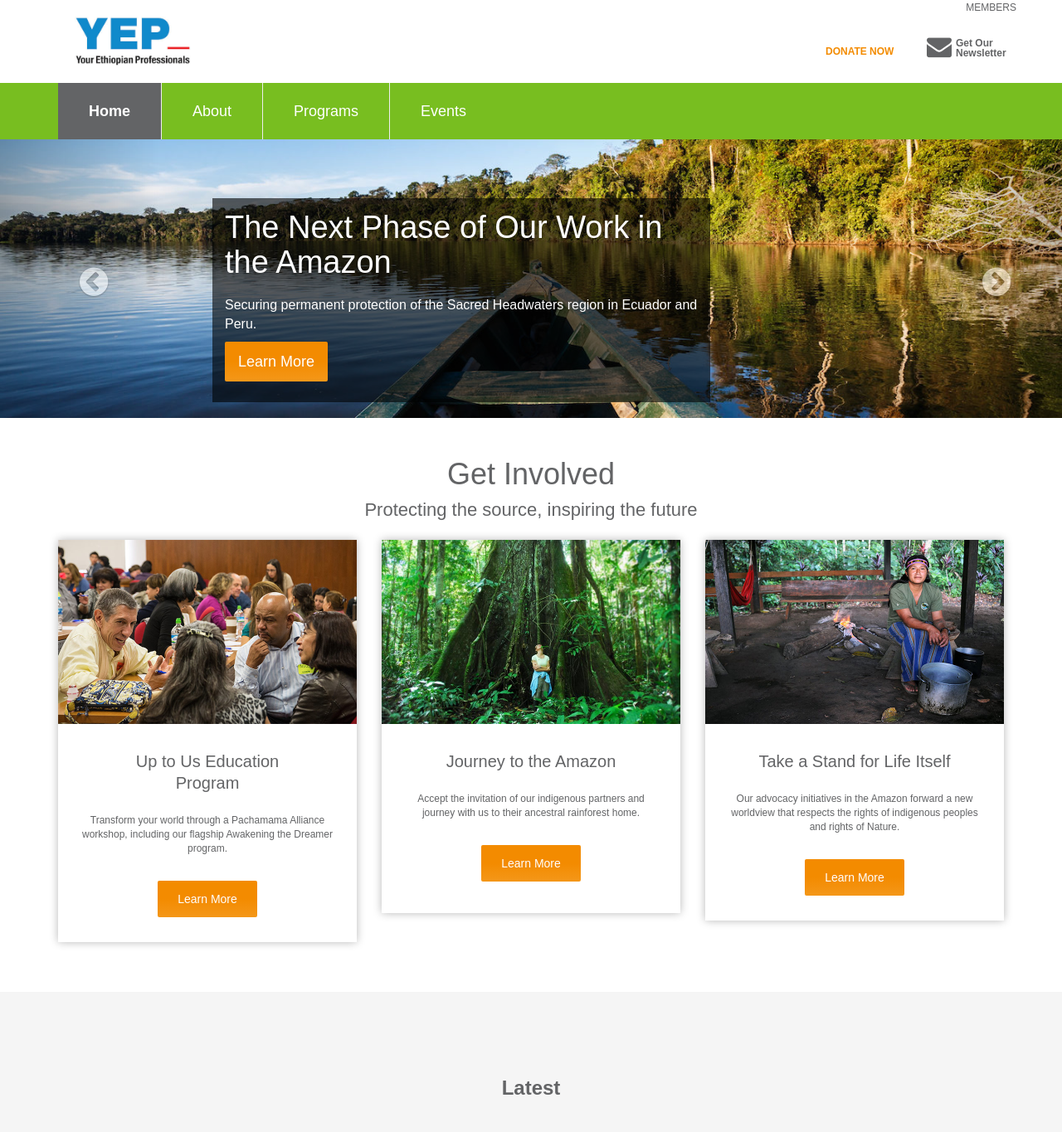
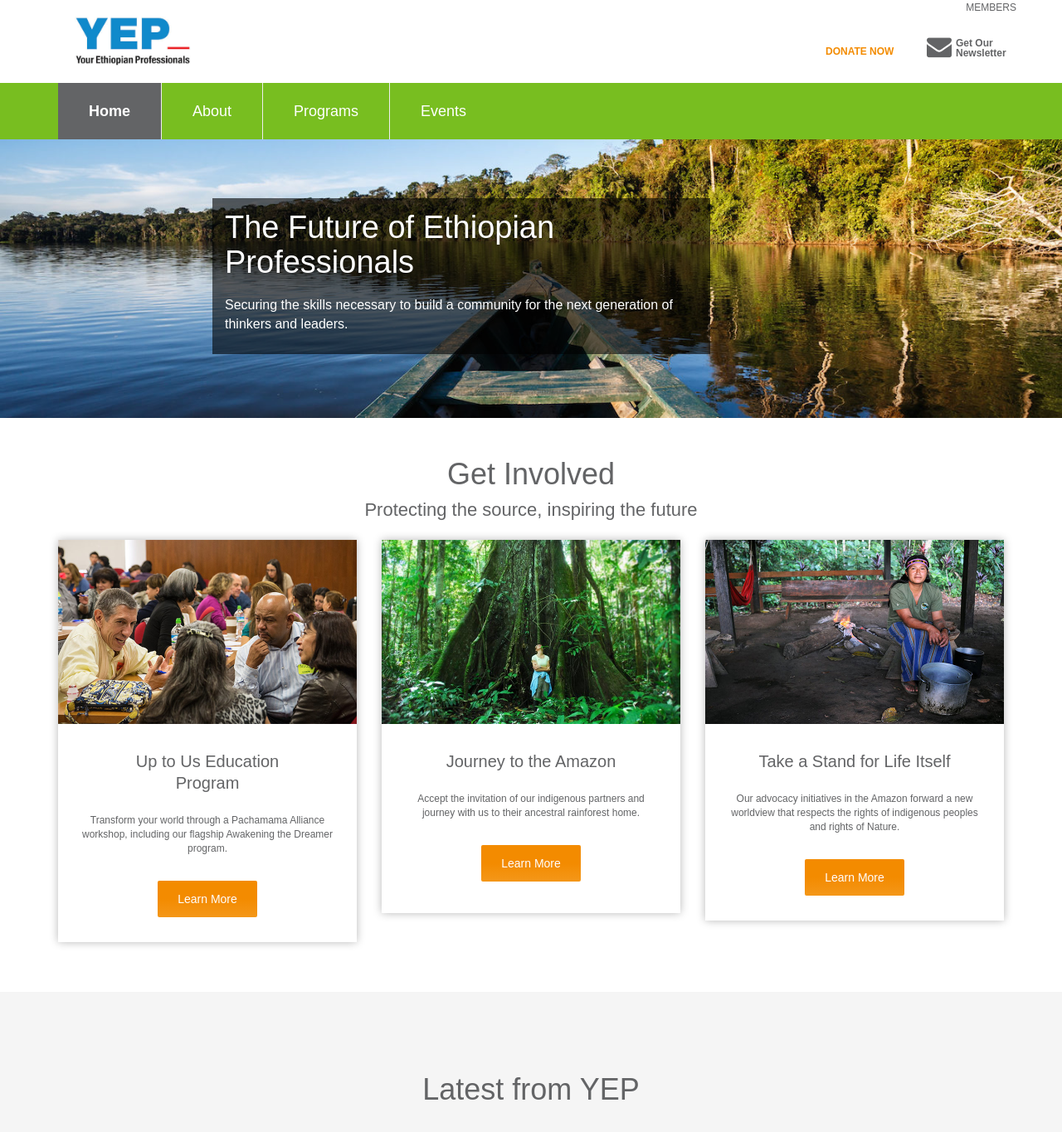
Before and after one commit to YEPNetwork/yepnetwork.github.io, a Jekyll site: the page built from index.html, in a window 1280 px wide and 1400 px high. Shown: the top 1365 px of the window at 83% size. Built offline with Jekyll 4.4.1, drawn with Linux system fonts in a browser that asks for light colours; nearby versions of some CDN libraries; some web fonts are replaced; comment, search, counter and statistics services are not loaded.

Commit message:
Updated slider.

```diff
--- a/_includes/slider.html
+++ b/_includes/slider.html
@@ -1,66 +1,22 @@
 <section id="slider">
-  <!-- meta slider -->
   <div style="width: 100%;" class="metaslider metaslider-responsive metaslider-37551 ml-slider hidden-xs">
-
     <div id="metaslider_container_37551">
       <div id='metaslider_37551' class='carousel slide' data-ride='carousel'>
         <div class='carousel-inner'>
           <div class='item active'>
-            <img src="/assets/images/manari-slide-0x0.jpg" alt="" class="slider-37551 slide-50697"
-            />
-            <div class="carousel-caption">
-              <div class="cta-text">
-                <div class="support-line">Change-maker Stories</div>
-                <div class="cta-headline">Meet Manari</div>
-                <div class="cta-description">Manari is a healer and leader of the Sápara people, who are defending their rainforest territory from
-                  oil exploitation.</div>
-                <div class="cat-description">
-                  <br>
-                  <!--HubSpot Call-to-Action Code -->
-                  <span class="hs-cta-wrapper" id="hs-cta-wrapper-9d4ea89d-1ea9-4d8f-807a-237bbe75c147">
-                    <span class="hs-cta-node hs-cta-9d4ea89d-1ea9-4d8f-807a-237bbe75c147" id="hs-cta-9d4ea89d-1ea9-4d8f-807a-237bbe75c147">
-                      <!--[if lte IE 8]><div id="hs-cta-ie-element"></div><![endif]-->
-                      <a href="https://cta-redirect.hubspot.com/cta/redirect/2558415/9d4ea89d-1ea9-4d8f-807a-237bbe75c147">
-                        <img class="hs-cta-img" id="hs-cta-img-9d4ea89d-1ea9-4d8f-807a-237bbe75c147" style="border-width:0px;"
-                          src="https://no-cache.hubspot.com/cta/default/2558415/9d4ea89d-1ea9-4d8f-807a-237bbe75c147.png"
-                          alt="Read Manaris's Story" />
-                      </a>
-                    </span>
-                    <script charset="utf-8" src="https://js.hscta.net/cta/current.js"></script>
-                    <script type="text/javascript">
-                      hbspt.cta.load(2558415, '9d4ea89d-1ea9-4d8f-807a-237bbe75c147', {});
-                    </script>
-                  </span>
-                  <!-- end HubSpot Call-to-Action Code -->
-                </div>
-              </div>
-            </div>
-          </div>
-          <div class='item'>
             <img src="/assets/images/Canoe_Sacred_Headwaters-0x0.jpg" alt="" class="slider-37551 slide-49266"
             />
             <div class="carousel-caption">
               <div style="padding:15px;background: rgba(0, 0, 0, 0.6);">
-                <h3>The Next Phase of Our Work in the Amazon</h3>
-                <p>Securing permanent protection of the Sacred Headwaters region in Ecuador and Peru.</p>
-                <a onclick="ga('send', 'event', 'Sliders', 'Click', 'Livestream Slider 1');" href="#"
-                  class="btn btn-donate  btn-lg">Learn More</a>
-                </p>
+                <h3>The Future of Ethiopian Professionals</h3>
+                <p>Securing the skills necessary to build a community for the next generation of thinkers and leaders.</p>
               </div>
             </div>
           </div>
         </div>
-        <a class="left carousel-control" href="#metaslider_37551" data-slide="prev">
-          <i class="fa fa-chevron-circle-left"></i>
-        </a>
-        <a class="right carousel-control" href="#metaslider_37551" data-slide="next">
-          <i class="fa fa-chevron-circle-right"></i>
-        </a>
       </div>
-
     </div>
     <script type="text/javascript">
     </script>
   </div>
-  <!--// meta slider-->
 </section>
--- a/index.html
+++ b/index.html
@@ -13,7 +13,7 @@ body_class: front
     <div class="cards">
       <div class="row">
         <div class="col-sm-12 text-center margin-bottom-4">
-          <h2 class="margin-bottom-4 margin-top-0">Latest</h2>
+          <h2 class="h1 section-head">Latest from YEP</h2>
         </div>
 
         <div class="col-lg-4 col-md-4 col-sm-4">
```
